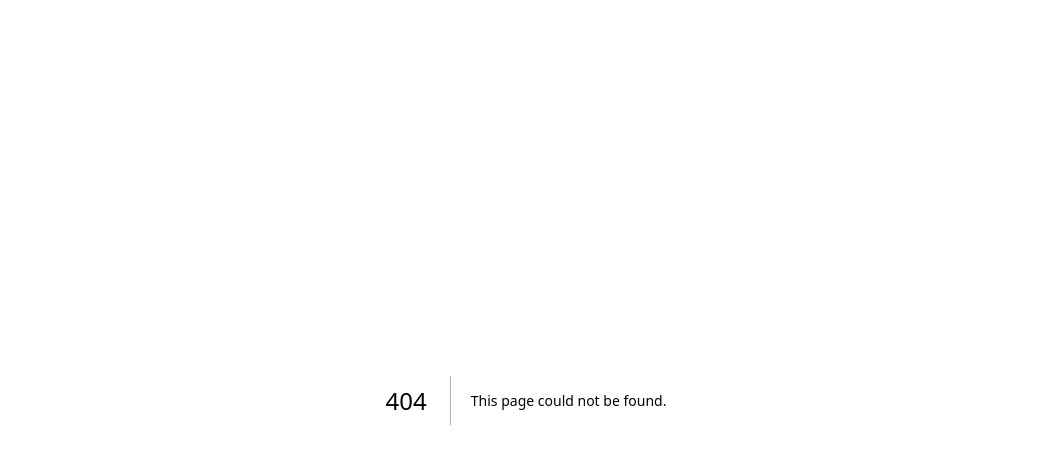
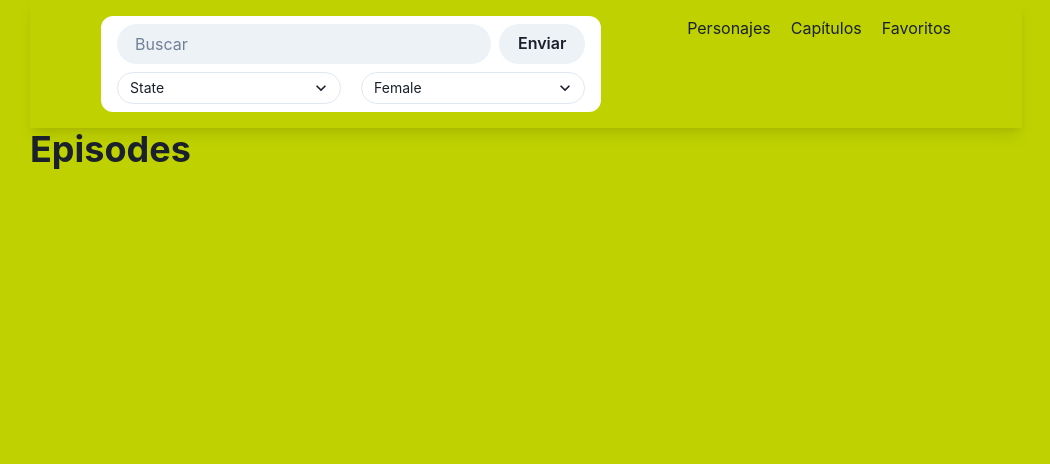
Before and after one commit to H4rasho/Rick-and-Morty-App, a Next.js app: page /episodes in a window 1280 px wide. Before the commit this address had no page. Shown: the top 464 px of the page, without its empty margins (114-1164 px from the left). Built offline with nearby package versions, Linux system fonts and the light colour scheme.

Commit message:
create episodes page

```diff
--- /dev/null
+++ b/pages/episodes/index.tsx
@@ -0,0 +1,14 @@
+import { Heading } from "@chakra-ui/react";
+import { NextPage } from "next";
+import Layout from "../../components/ui/layout";
+import { EpisodesPageProps } from "./types";
+
+const Episodes: NextPage<EpisodesPageProps> = () => {
+  return (
+    <Layout title="Episodios">
+      <Heading as="h1">Episodes</Heading>
+    </Layout>
+  );
+};
+
+export default Episodes;
--- /dev/null
+++ b/pages/episodes/types.ts
@@ -0,0 +1,5 @@
+import { Episode } from "../../services/episodes/types";
+
+export interface EpisodesPageProps {
+  episodes: Episode[];
+}
--- /dev/null
+++ b/services/episodes/types.ts
@@ -0,0 +1,4 @@
+export interface Episode {
+  id: number;
+  name: string;
+}
```
